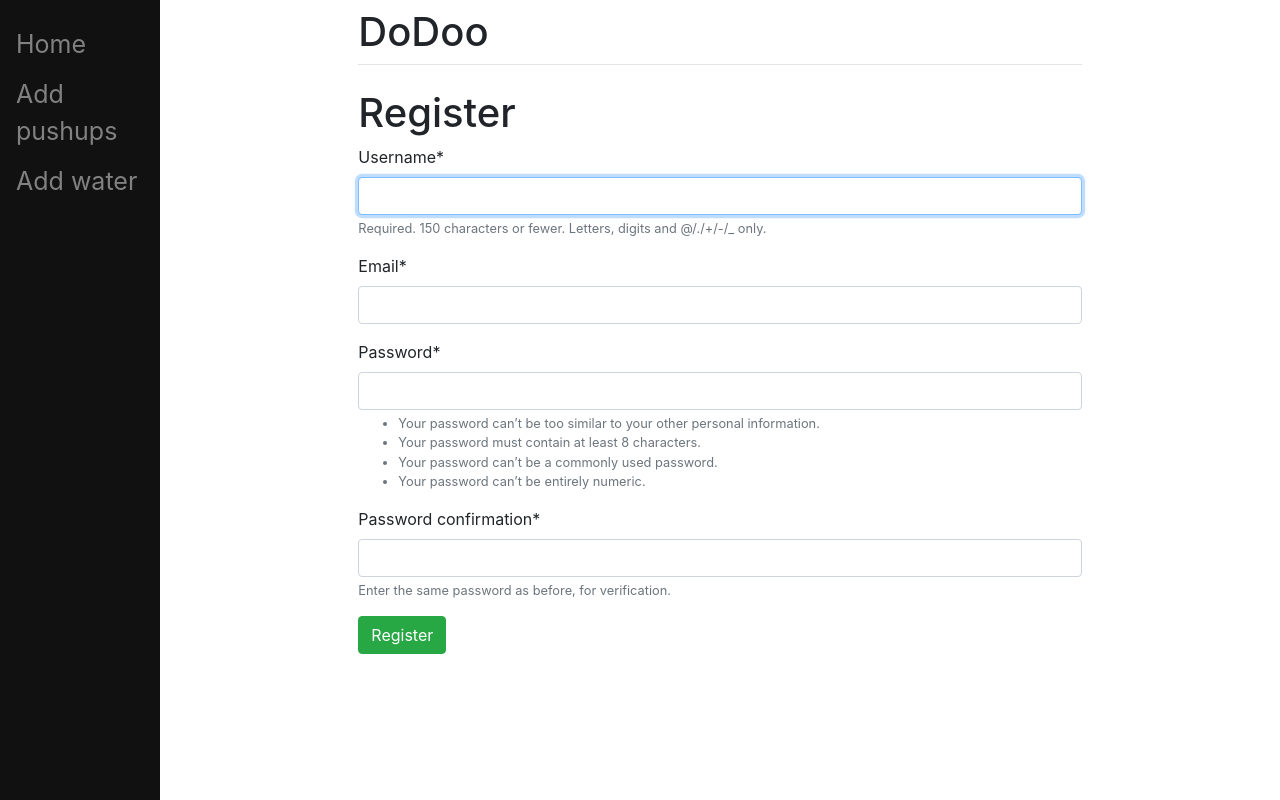
After one commit to mat3sj/my-todo-list, a Django app: page /register/ in a window 1280 px wide. The commit adds this page. Run offline with Django 4.2, Linux system fonts and the light colour scheme; some libraries are stand-ins or nearby versions.

Commit message:
Some ironing and add registration form

```diff
--- a/todo_list/forms.py
+++ b/todo_list/forms.py
@@ -1,6 +1,8 @@
 import datetime
 
 from django import forms
+from django.contrib.auth.forms import UserCreationForm
+from django.contrib.auth.models import User
 
 
 class CreateWorkoutPlan(forms.Form):
@@ -14,3 +16,11 @@ class CreateWorkoutPlan(forms.Form):
 class WaterIncomeForm(forms.Form):
     half_a_liter = forms.IntegerField(label='0.5 l', initial=0)
     three_dl = forms.IntegerField(label='0.3 l', initial=0)
+
+
+class RegisterForm(UserCreationForm):
+    email = forms.EmailField()
+
+    class Meta:
+        model = User
+        fields = ['username', 'email', 'password1', 'password2']
--- a/todo_list/settings/base.py
+++ b/todo_list/settings/base.py
@@ -19,7 +19,8 @@ INSTALLED_APPS = [
     'django.contrib.sessions',
     'django.contrib.messages',
     'django.contrib.staticfiles',
-    'todo_list'
+    'todo_list',
+    "crispy_forms",
 ]
 
 MIDDLEWARE = [
@@ -31,7 +32,6 @@ MIDDLEWARE = [
     'django.contrib.messages.middleware.MessageMiddleware',
     'django.middleware.clickjacking.XFrameOptionsMiddleware',
 ]
-
 
 ROOT_URLCONF = 'todo_list.urls'
 
@@ -101,3 +101,4 @@ STATIC_URL = 'static/'
 # https://docs.djangoproject.com/en/4.0/ref/settings/#default-auto-field
 
 DEFAULT_AUTO_FIELD = 'django.db.models.BigAutoField'
+CRISPY_TEMPLATE_PACK = "bootstrap4"
--- a/todo_list/templates/base.html
+++ b/todo_list/templates/base.html
@@ -1,14 +1,70 @@
 <!DOCTYPE html>
 <html lang="en">
 <head>
+    <meta charset="utf-8">
+    <meta name="viewport" content="width=device-width, initial-scale=1, shrink-to-fit=no">
+
+    <link rel="stylesheet" href="https://cdn.jsdelivr.net/npm/bootstrap@4.3.1/dist/css/bootstrap.min.css"
+          integrity="sha384-ggOyR0iXCbMQv3Xipma34MD+dH/1fQ784/j6cY/iJTQUOhcWr7x9JvoRxT2MZw1T" crossorigin="anonymous">
+
+    <style type="text/css">
+        .nav-sidebar {
+            height: 100%;
+            width: 160px;
+            position: fixed;
+            z-index: 1;
+            top: 0;
+            left: 0;
+            background-color: #111;
+            overflow-x: hidden;
+            padding-top: 20px;
+        }
+
+        .nav-sidebar a {
+            padding: 6px 8px 6px 16px;
+            text-decoration: none;
+            font-size: 25px;
+            color: #818181;
+            display: block;
+        }
+
+        .nav-sidebar a:hover {
+            color: #f1f1f1;
+        }
+
+        .content {
+            margin-left: 160px;
+            padding: 0px 10px;
+        }
+    </style>
     <meta charset="UTF-8">
     <title>{% block title %}DoDoo{% endblock %}</title>
 </head>
 <body>
-<div id="content" name="content">
-    {% block content %}
-    {% endblock %}
+
+{% block sidebar %}
+    {% include 'sidebar.html' %}
+{% endblock %}
+
+<div id="content" class="content">
+    <div class="row justify-content-center">
+        <div class="col-8">
+            <h1 class="mt-2">DoDoo</h1>
+            <hr class="mt-0 mb-4">
+            {% block content %}
+            {% endblock %}
+        </div>
+    </div>
+
 </div>
+<!-- Optional JavaScript -->
+<!-- jQuery first, then Popper.js, then Bootstrap JS -->
+<script src="https://code.jquery.com/jquery-3.3.1.slim.min.js" integrity="sha384-q8i/X+965DzO0rT7abK41JStQIAqVgRVzpbzo5smXKp4YfRvH+8abtTE1Pi6jizo"
+        crossorigin="anonymous"></script>
+<script src="https://cdn.jsdelivr.net/npm/popper.js@1.14.7/dist/umd/popper.min.js"
+        integrity="sha384-UO2eT0CpHqdSJQ6hJty5KVphtPhzWj9WO1clHTMGa3JDZwrnQq4sF86dIHNDz0W1" crossorigin="anonymous"></script>
+<script src="https://cdn.jsdelivr.net/npm/bootstrap@4.3.1/dist/js/bootstrap.min.js"
+        integrity="sha384-JjSmVgyd0p3pXB1rRibZUAYoIIy6OrQ6VrjIEaFf/nJGzIxFDsf4x0xIM+B07jRM" crossorigin="anonymous"></script>
 
 </body>
 </html>
--- /dev/null
+++ b/todo_list/templates/sidebar.html
@@ -0,0 +1,5 @@
+<div class="nav-sidebar">
+    <a href="/">Home</a>
+    <a href="/workout/add">Add pushups</a>
+    <a href="/water/add">Add water</a>
+</div>
--- /dev/null
+++ b/todo_list/templates/user/register.html
@@ -0,0 +1,12 @@
+{% extends 'base.html' %}
+{% load crispy_forms_tags %}
+{% block title %}Register{% endblock %}
+{% block content %}
+    <h1>Register</h1>
+
+    <form method="POST" class="form-group">
+        {% csrf_token %}
+        {{ form|crispy }}
+        <button type="submit" class="btn btn-success">Register</button>
+    </form>
+{% endblock %}
--- a/todo_list/urls.py
+++ b/todo_list/urls.py
@@ -23,6 +23,8 @@ urlpatterns = [
     path('workout/add', views.PlanWorkoutView.as_view()),
     path('water/add', views.WaterIncomeView.as_view()),
     path('workout/', views.DailyWorkoutListView.as_view()),
+    path('register/', views.RegisterView.as_view()),
+    path('login/', views.LoginView.as_view()),
     path('', views.HomeView.as_view(), name='home'),
 
 ]
--- a/todo_list/views.py
+++ b/todo_list/views.py
@@ -1,7 +1,6 @@
 import datetime
 from typing import Dict
 
-from django.contrib.auth.models import User
 from django.shortcuts import render
 
 from django.http import HttpResponse, HttpResponseRedirect
@@ -9,6 +8,7 @@ from django.views import View
 
 from todo_list import forms
 from todo_list import models
+from todo_list.forms import RegisterForm
 
 
 def index(request):
@@ -108,3 +108,21 @@ class WaterIncomeView(View):
             todays_water_income.save()
 
         return HttpResponseRedirect("/")
+
+
+class RegisterView(View):
+    def get(self, request):
+        return render(request, 'user/register.html',
+                      {'form': RegisterForm()})
+
+    def post(self, request):
+        form = RegisterForm(request.POST)
+        if form.is_valid():
+            form.save()
+            return HttpResponseRedirect("/")
+        else:
+            return HttpResponseRedirect("/register")
+
+
+class LoginView(View):
+    pass
```
Also changed, not shown: todo_list/templates/home.html (+21 -9 lines), todo_list/migrations/0005_alter_dailytraining_date_alter_waterincome_date_and_more.py (added), todo_list/migrations/0006_alter_dailytraining_date_alter_waterincome_date.py (added), todo_list/models.py (line endings or trailing spaces), 1 other file.
